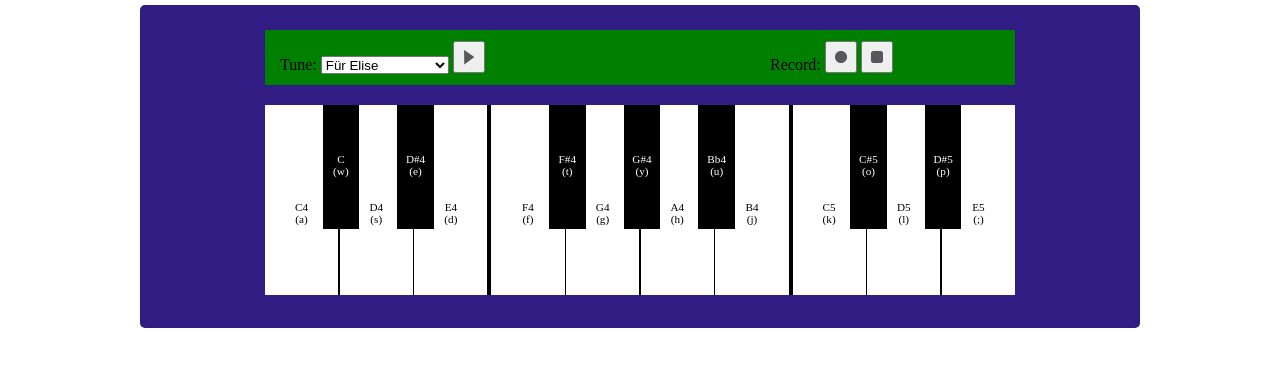
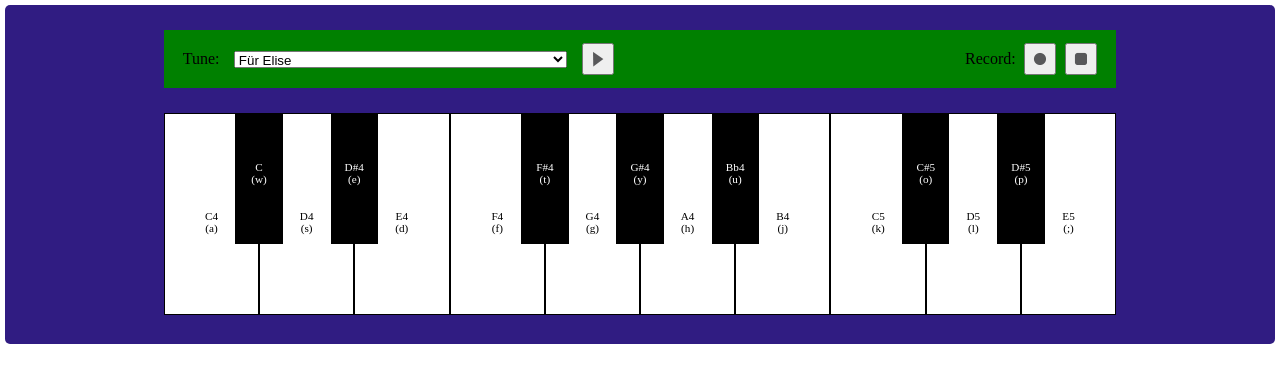
Before and after one commit to Kristinnfb/piano-assignment-1, a website built with Vite: page index.html in a window 1280 px wide. Built offline with nearby package versions, Linux system fonts and the light colour scheme.

Commit message:
Css adjustments

```diff
--- a/index.html
+++ b/index.html
@@ -17,26 +17,25 @@
         <div id="action_bar">
             <!-- Menu container left holding a text, dropdown menu and a play button -->
             <div class="menu_container_left">
-                <p id="padding_menu_left">Tune:
+                <p id="padding_menu_left">Tune: </p>
                     <select name="choises" id="drop_menu">
-                        <option value="piano" >Für Elise</option>
-                        <option value="print_view">Print View</option>
+                        <option value="fur_elise" >Für Elise</option>
+                        <option value="the_godfather">The Godfather</option>
+                        <option value="seven_nation_army">Seven Nation Army</option>
                     </select>
                     <button class="btn_container">
                         <img src="public/play.png" alt="play_button" class="style_btn" >
                     </button>
-                </p>
             </div>
             <!-- Menu container right holding a text, record and stop button -->
             <div class="menu_container_right">
-                <p id="padding_menu_right">Record:
+                <p>Record: </p>
                     <button class="btn_container">
                         <img src="public/record.png" alt="record_button" class="style_btn" >
                     </button>
                     <button class="btn_container">
                         <img src="public/stop.png" alt="stop_button" class="style_btn" >
                     </button>
-                </p>
             </div>
         </div>
 
--- a/style.css
+++ b/style.css
@@ -21,8 +21,8 @@ body{
 
 /*-- The main container that holds everything inside the purple area --*/
 #main_container{
-    width: 1000px;
-    height: 17rem;
+    width: 100%;
+    height: 18rem;
     margin: auto;
     padding-top: 2%;
     padding-bottom: 2%;
@@ -38,54 +38,52 @@ body{
     margin: auto;
     background-color: rgba(0,128,0,255);
     display: flex;
-    align-items: center;
 }
 
 /*-- The container that holds the contents on the left side of the green action bar --*/
 .menu_container_left{
-    width: 70%;
+    width: 50%;
     height: 100%;
     display: flex;
-    margin: auto;
-    margin: left;
-    padding-left: 2%;
     align-items: center;
+    gap: 3%;
+    margin-left: 2%;
 }
 
 .menu_container_right{
-    width: 35%;
+    width: 20%;
     height: 100%;
     display: flex;
-    margin: auto;
     align-items: center;
+    flex-grow: 1;
+    margin-right: 2%;
+    gap: 2%;
+    justify-content: flex-end;
 }
 
-#padding_menu_right{
-    padding-right: 10%;
-}
+
+
 /*-- drop down menu adjustments --*/
 #drop_menu{
-    width: 8rem;
-    height: 1.1rem;
-    margin: auto;
+    width: 70%;
+    height: 30%;
 }
 
 .btn_container{
     width: 2rem;
     height: 2rem;
-    margin: auto;
 }
 
 .style_btn{
     width: 1rem;
     height: 1rem;
-    margin: auto;
     display: flex;
     align-items: center;
+
     background-color: rgba(239,239,239,255);
 }
 
-.btn_container:hover{
+.btn_container:active{
     opacity: 40%;
 }
 
@@ -93,7 +91,6 @@ body{
 .key_container{
     width: 75%;
     height: 70%;
-    background-color: rgba(0,0,0,255);
     margin: auto;
     margin-top: 2%;
     box-sizing: border-box;
@@ -106,7 +103,8 @@ body{
     margin: auto;
     background-color: rgba(255,255,255,255);
     cursor: pointer;
-    border-right: 0.3rem solid rgba(0,0,0,255);
+    box-sizing: border-box;
+    border: 0.1rem solid rgba(0,0,0,255);
     z-index: 1;
 }
 
@@ -118,11 +116,7 @@ body{
     padding-top: 6rem;
 }
 
-.white_keys:last-child {
-    border-right: none;
-}
-
-.white_keys:hover {
+.white_keys:active {
     background-color: rgba(128,128,128,255);
 }
 
@@ -130,8 +124,9 @@ body{
     width: 10%;
     height: 65%;
     background-color: rgba(0,0,0,255);
-    margin: 0 -2.6% 0 -2.6%;
+    margin: 0 -2.5% 0 -2.5%;
     cursor: pointer;
+    box-sizing: border-box;
     z-index: 2;
 }
 
@@ -143,10 +138,25 @@ body{
     padding-top: 3rem;
 }
 
-.black_keys:hover {
+.black_keys:active {
     background-color: rgba(128,128,128,255);
 }
 
+@media only print{
+
+    @media print {
+        body {print-color-adjust: exact;}
+        }
+
+    /* .black_keys {
+        background-color: rgba(0,0,0,255) !important;
+        print-color-adjust: exact;
+    }
+
+    .white_keys {
+        background-color: none;
+    } */
+}
 
 @media only screen and (max-width: 599px) {
     .responsive_img {
@@ -157,10 +167,3 @@ body{
         display: none;
     }
 }
-
-@media print {
-    .black_keys {
-        background-color: rgba(0,0,0,255) !important;
-        print-color-adjust: exact;
-    }
-}
```
